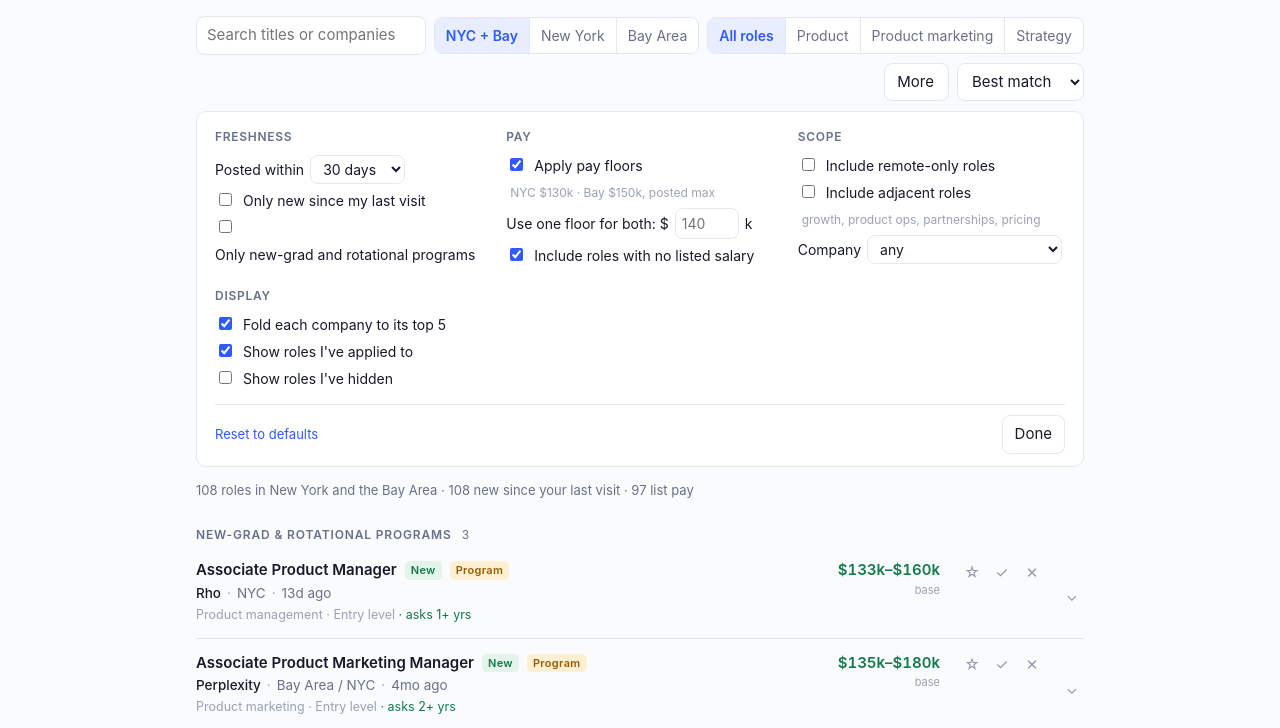
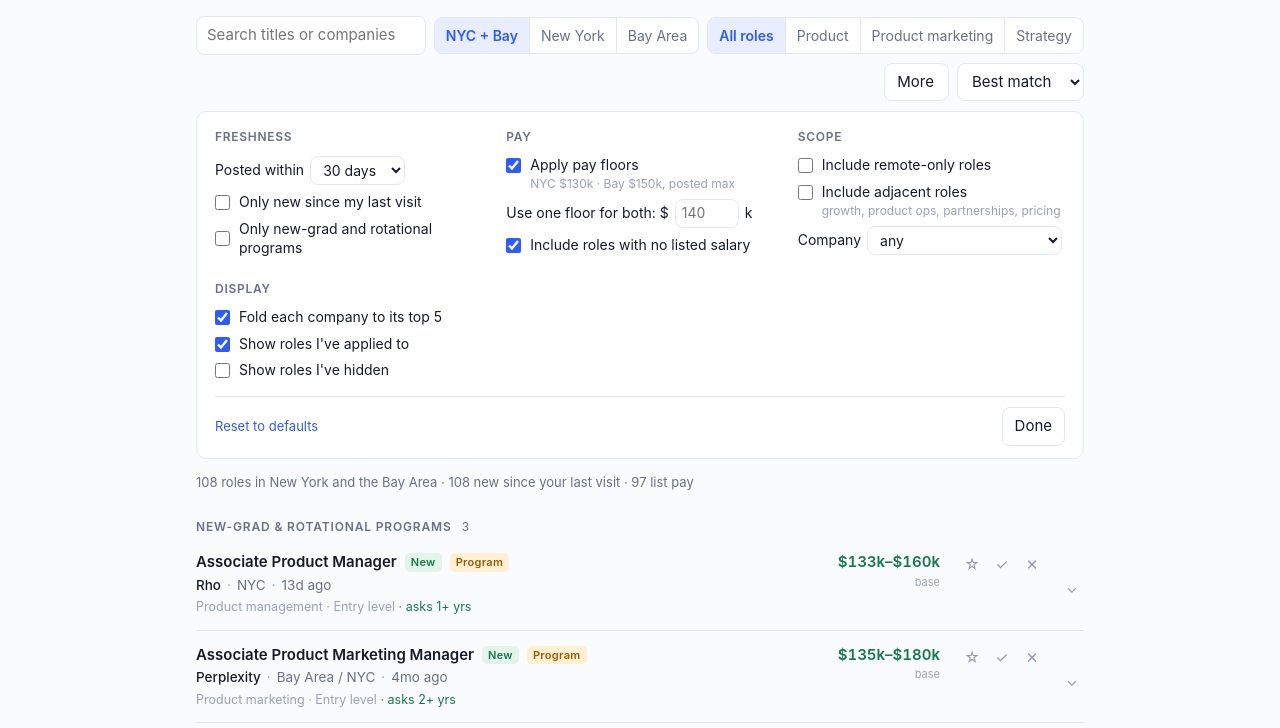
Before and after one commit to youej/job-radar, a plain HTML site: page docs/index.html in a window 1280 px wide. Both pictures are taken after a click on the button "More". Shown: the part 57-785 px from the top of the page. Drawn offline with Linux system fonts and the light colour scheme.

Commit message:
Align the More-filters panel: checkbox column, hints under label text
Co-Authored-By: Claude Fable 5.1 <noreply@anthropic.com>

```diff
--- a/docs/style.css
+++ b/docs/style.css
@@ -77,10 +77,13 @@ input[type="checkbox"] { accent-color: var(--accent); }
 .seg button.on { background: var(--accent-soft); color: var(--accent); font-weight: 600; }
 .more { margin-top: 10px; background: var(--surface); border: 1px solid var(--border); border-radius: var(--radius); padding: 16px 18px 12px; }
 .more-grid { display: grid; grid-template-columns: repeat(auto-fit, minmax(200px, 1fr)); gap: 18px 24px; }
-.more label { display: flex; gap: 8px; align-items: baseline; padding: 3px 0; font-size: 14px; flex-wrap: wrap; }
-.more label.inline { align-items: center; gap: 6px; }
+.more label { display: grid; grid-template-columns: auto minmax(0, 1fr); column-gap: 9px; align-items: center; padding: 4px 0; font-size: 14px; line-height: 1.35; }
+.more label input[type="checkbox"] { margin: 0; width: 15px; height: 15px; }
+.more label .hint { grid-column: 2; margin: 1px 0 0; font-size: 12px; line-height: 1.3; }
+.more label.inline { display: flex; align-items: center; gap: 6px; flex-wrap: wrap; }
 .more input[type="number"] { width: 64px; padding: 4px 6px; }
 .more select { padding: 4px 8px; max-width: 100%; }
+.more-col { min-width: 0; }
 .more-foot { display: flex; justify-content: space-between; align-items: center; margin-top: 12px; padding-top: 10px; border-top: 1px solid var(--border); }
 .summary { color: var(--muted); font-size: 13px; margin: 14px 0 0; }
 .foot { color: var(--faint); font-size: 13px; margin-top: 28px; }
```
Also changed, not shown: docs/index.html (+2 -2 lines).
